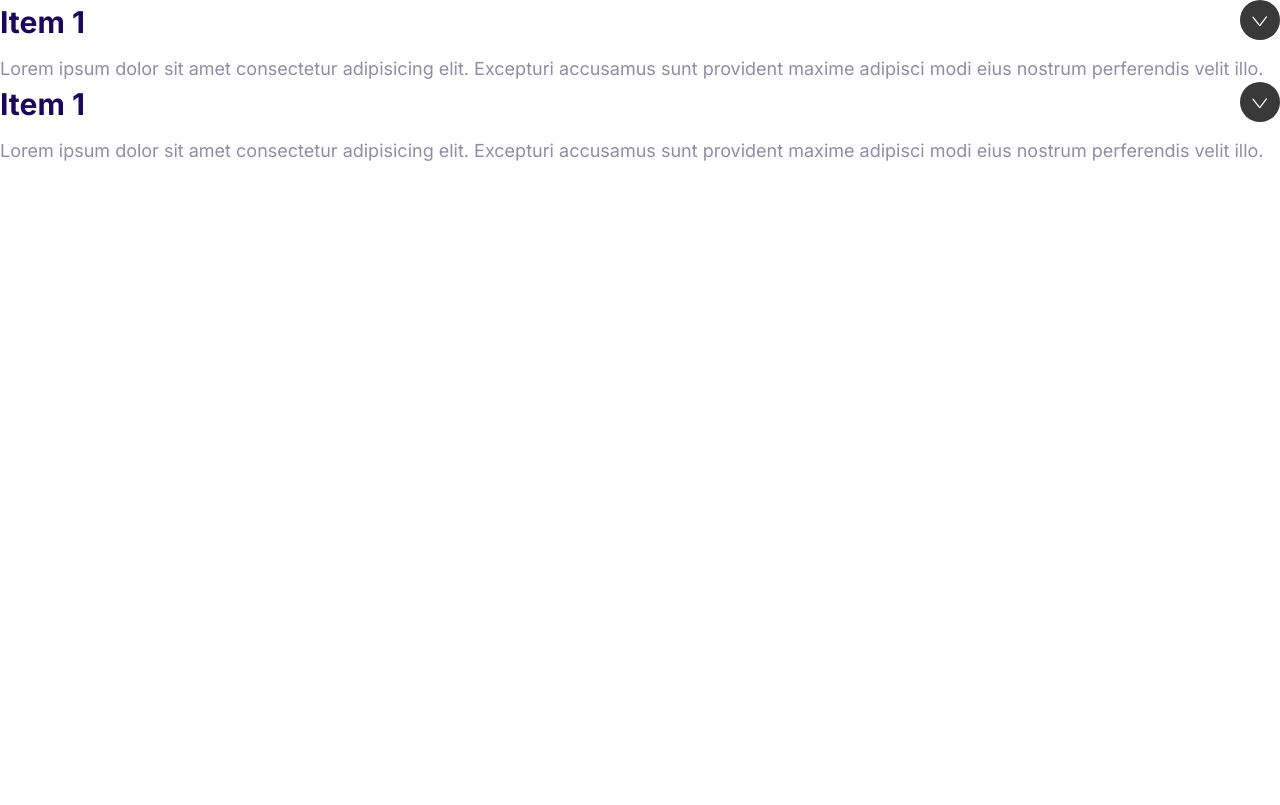
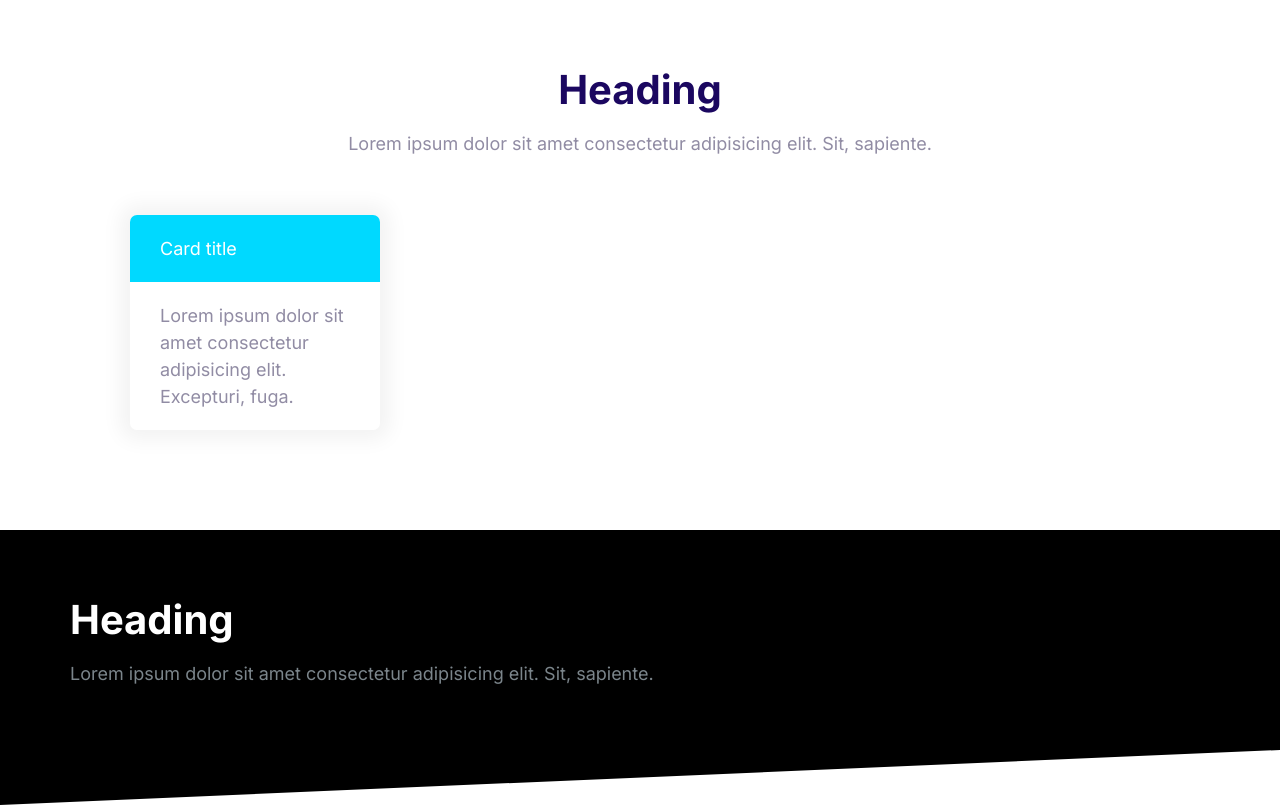
Before and after one commit to hilary5/Moshify, a plain HTML site: page index.html in a window 1280 px wide. Drawn offline with Linux system fonts and the light colour scheme.

Commit message:
defined blocks

```diff
--- a/css/styles.css
+++ b/css/styles.css
@@ -562,3 +562,41 @@ a {
     transition: max-height 0.3s;
     opacity: 1;
 }
+
+/* blocks */
+.block {
+    --padding-vertical: 6rem;
+    padding: var(--padding-vertical) 2rem;
+}
+
+.block__header {
+    text-align: center;
+}
+
+.block__heading {
+    margin-top: 0;
+}
+
+.block--dark {
+    background: #000;
+    color: #7b858b;
+}
+
+.block--dark .block__heading {
+    color: #fff;
+}
+
+.block--skewed-right {
+    padding-bottom: calc(var(--padding-vertical) + 4rem);
+    clip-path: polygon(0% 0%, 100% 0%, 100% 100%, 0% 80%);
+}
+
+.block--skewed-left {
+    padding-bottom: calc(var(--padding-vertical) + 4rem);
+    clip-path: polygon(0% 0%, 100% 0%, 100% 80%, 0% 100%);
+}
+
+.container {
+    max-width: 1140px;
+    margin: 0 auto;
+}
--- a/index.html
+++ b/index.html
@@ -15,32 +15,33 @@
     <link rel="stylesheet" href="css/styles.css" />
   </head>
   <body>
-    <div class="collapsible collapsible--expanded">
-      <header class="collapsible__header">
-        <h2 class="collapsible__heading">Item 1</h2>
-        <span class="icon icon--white collapsible__chevron">
-          <img src="images/chevron.svg" alt="dropdown icon" />
-        </span>
+    <section class="block container">
+      <header class="block__header">
+        <h2 class="block__heading">Heading</h2>
+        <p>
+          Lorem ipsum dolor sit amet consectetur adipisicing elit. Sit,
+          sapiente.
+        </p>
       </header>
-      <div class="collapsible__content">
-        Lorem ipsum dolor sit amet consectetur adipisicing elit. Excepturi
-        accusamus sunt provident maxime adipisci modi eius nostrum perferendis
-        velit illo.
+      <div style="width: 30%; padding: 4rem">
+        <div class="card card--secondary">
+          <header class="card__header">Card title</header>
+          <div class="card__body">
+            Lorem ipsum dolor sit amet consectetur adipisicing elit. Excepturi,
+            fuga.
+          </div>
+        </div>
       </div>
-    </div>
-    <div class="collapsible collapsible--expanded">
-      <header class="collapsible__header">
-        <h2 class="collapsible__heading">Item 1</h2>
-        <span class="icon icon--white collapsible__chevron">
-          <img src="images/chevron.svg" alt="dropdown icon" />
-        </span>
-      </header>
-      <div class="collapsible__content">
-        Lorem ipsum dolor sit amet consectetur adipisicing elit. Excepturi
-        accusamus sunt provident maxime adipisci modi eius nostrum perferendis
-        velit illo.
+    </section>
+
+    <section class="block block--dark block--skewed-left">
+      <div class="container">
+        <h2 class="block__heading">Heading</h2>
+        <p>
+          Lorem ipsum dolor sit amet consectetur adipisicing elit. Sit,
+          sapiente.
+        </p>
       </div>
-    </div>
-    <script src="js/main.js"></script>
+    </section>
   </body>
 </html>
```
Also changed, not shown: components/blocks.html (added, +26 -0 lines), components/card.html (+6 -4 lines), components/collapsible.html (+1 -0 lines).
